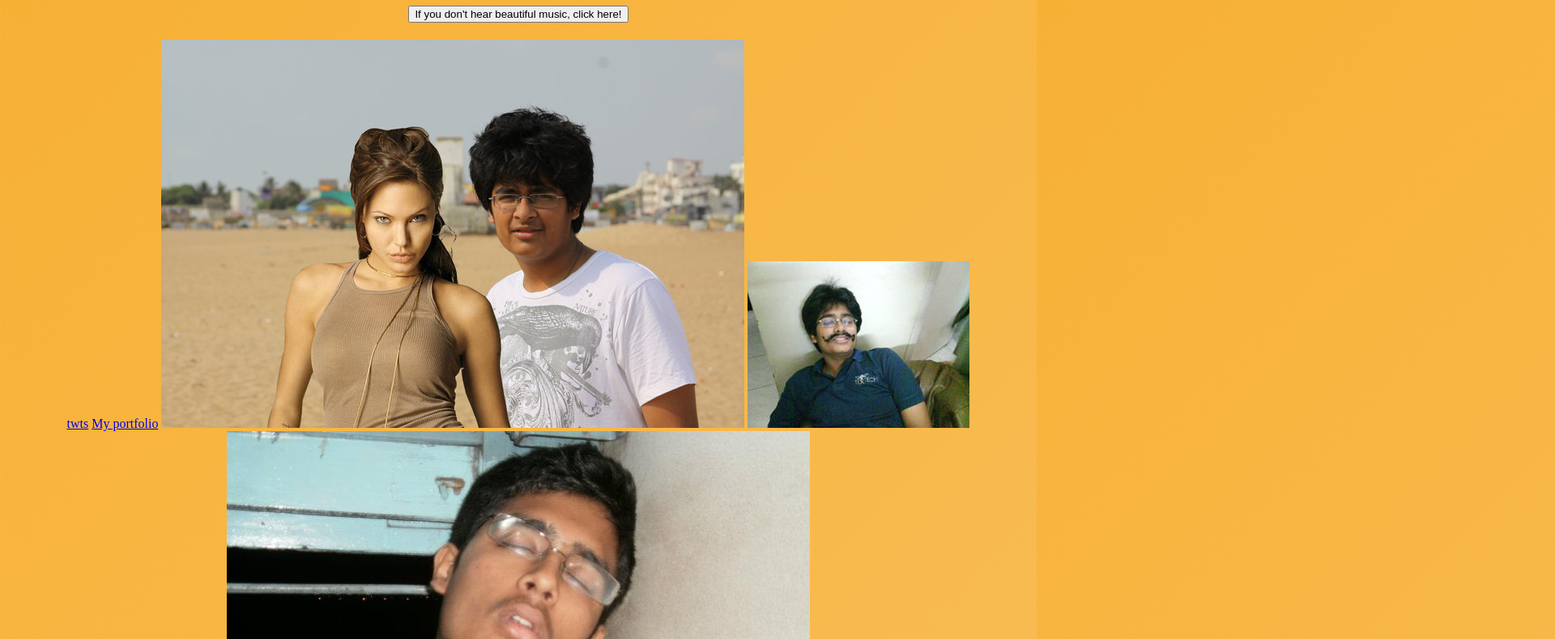
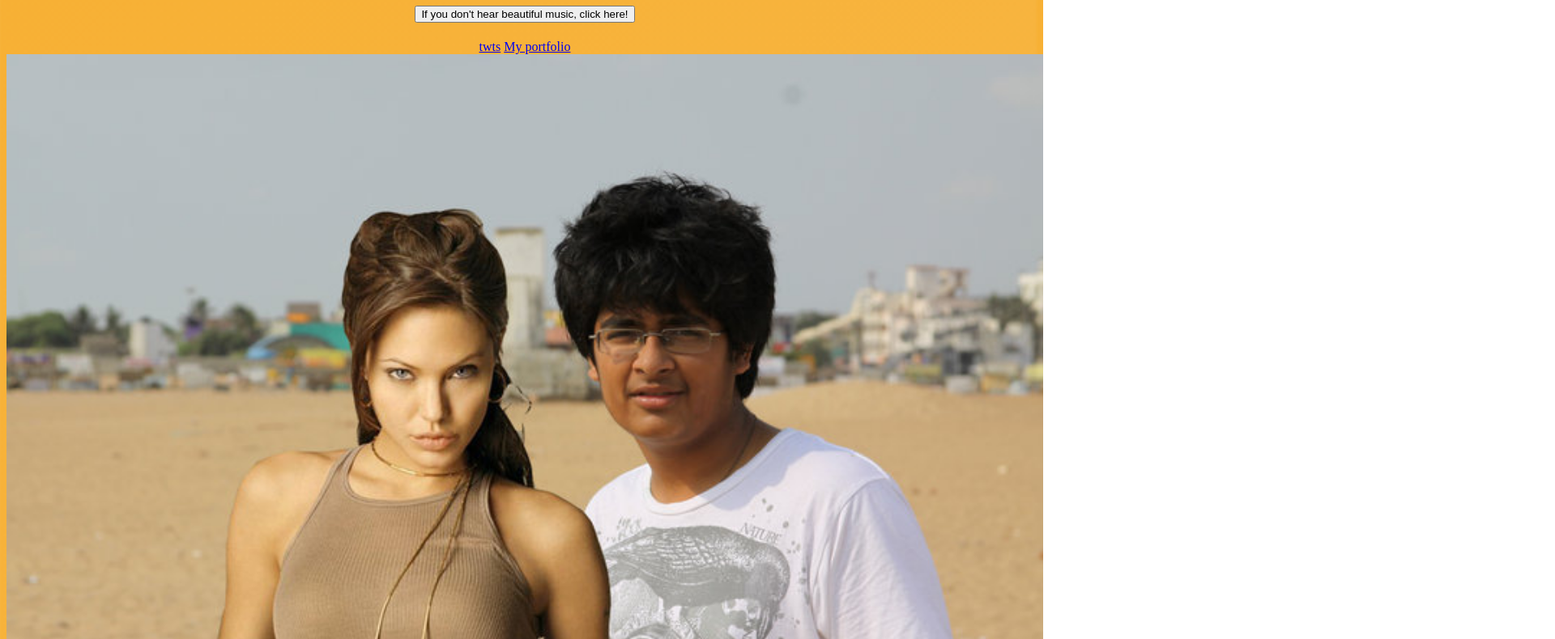
Before and after one commit to dlakata/nikhilvenkatesa, a plain HTML site: page index.html in a window 1280 px wide. Shown: the part 73-863 px from the top of the page at 81% size, 1920 px wide, since content can reach past the window. Drawn offline with Linux system fonts and the light colour scheme.

Commit message:
image width

```diff
--- a/index.html
+++ b/index.html
@@ -17,9 +17,12 @@ background: -o-linear-gradient(-45deg, rgba(247,176,52,1) 0%, rgba(255,255,255,1
 background: -ms-linear-gradient(-45deg, rgba(247,176,52,1) 0%, rgba(255,255,255,1) 46%, rgba(255,255,255,1) 55%, rgba(100,196,10,1) 99%, rgba(231,56,39,1) 100%);
 background: linear-gradient(135deg, rgba(247,176,52,1) 0%, rgba(255,255,255,1) 46%, rgba(255,255,255,1) 55%, rgba(100,196,10,1) 99%, rgba(231,56,39,1) 100%);
 filter: progid:DXImageTransform.Microsoft.gradient( startColorstr='#f7b034', endColorstr='#e73827', GradientType=1 );
+        width: 100%;
       }
 
-
+      img {
+        width: 100%;
+      }
     </style>
   </head>
 
```
